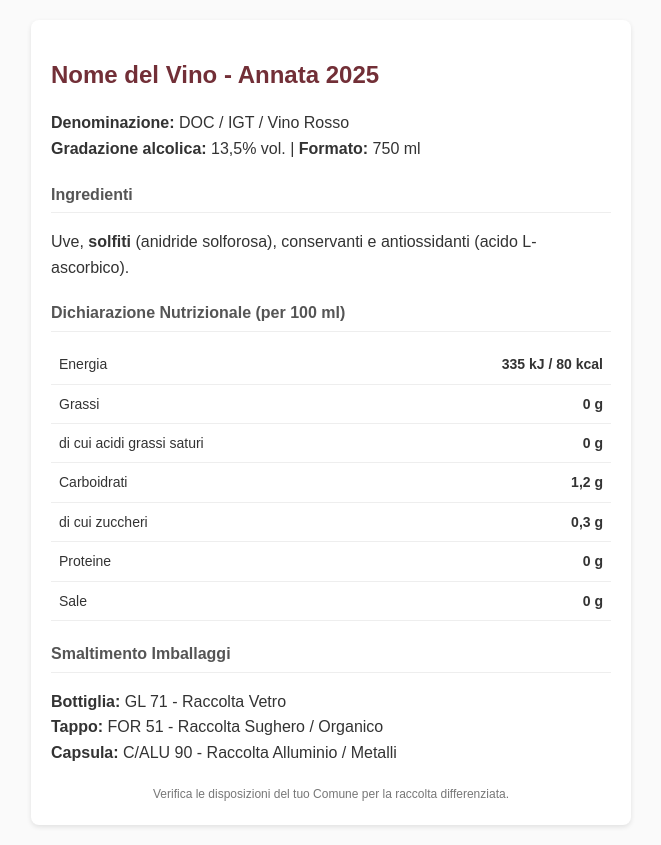
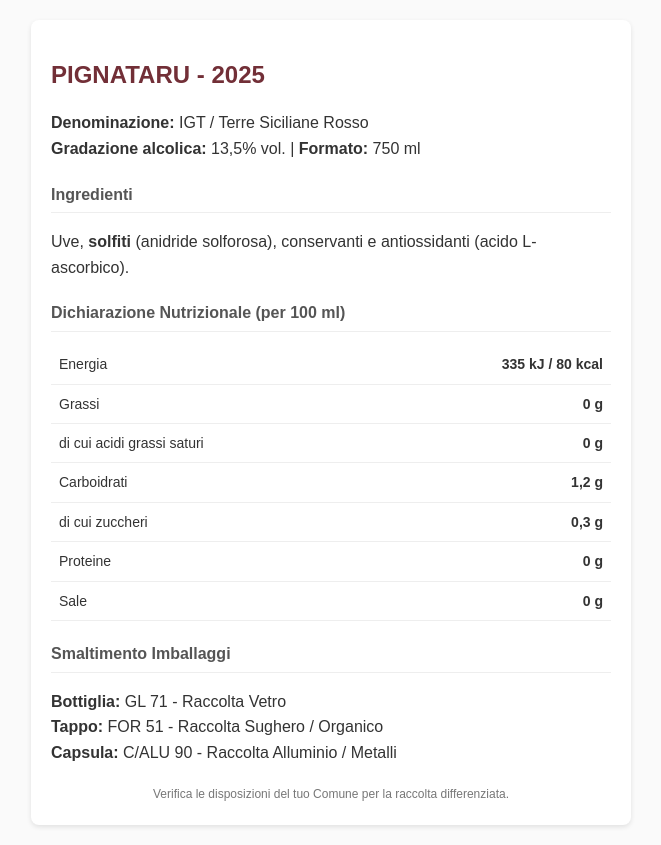
Before and after one commit to khioneacquisti-a11y/etichetta-vino, a plain HTML site: page index.html in a window 1280 px wide. Shown: the whole page, without its empty margins (309-970 px from the left). Drawn offline with Linux system fonts and the light colour scheme.

Commit message:
Update index.html

```diff
--- a/index.html
+++ b/index.html
@@ -18,8 +18,8 @@
 </head>
 <body>
   <div class="card">
-    <h1>Nome del Vino - Annata 2025</h1>
-    <p><strong>Denominazione:</strong> DOC / IGT / Vino Rosso<br>
+    <h1>PIGNATARU -  2025</h1>
+    <p><strong>Denominazione:</strong> IGT / Terre Siciliane Rosso<br>
     <strong>Gradazione alcolica:</strong> 13,5% vol. | <strong>Formato:</strong> 750 ml</p>
 
     <h2>Ingredienti</h2>
```
